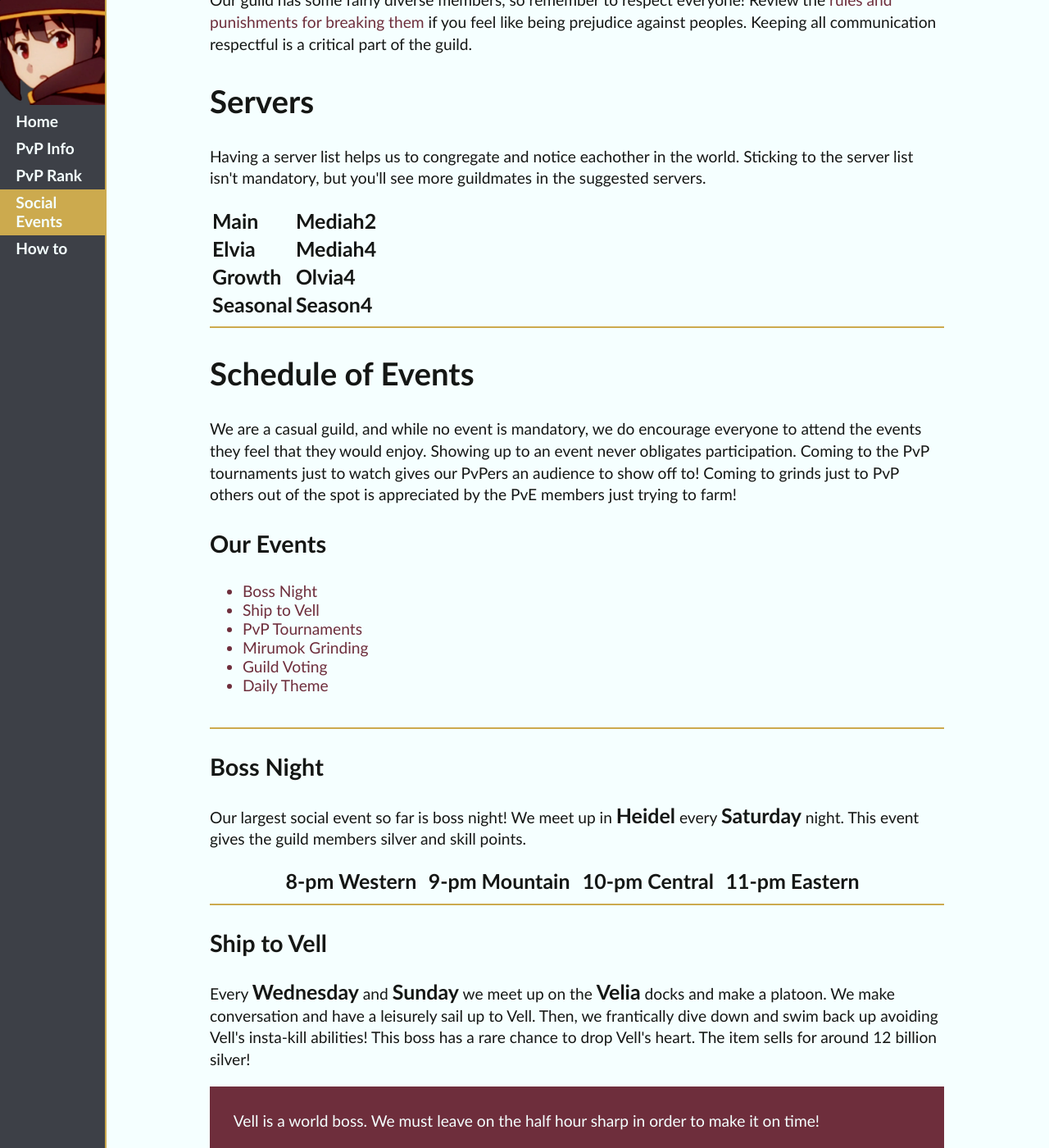
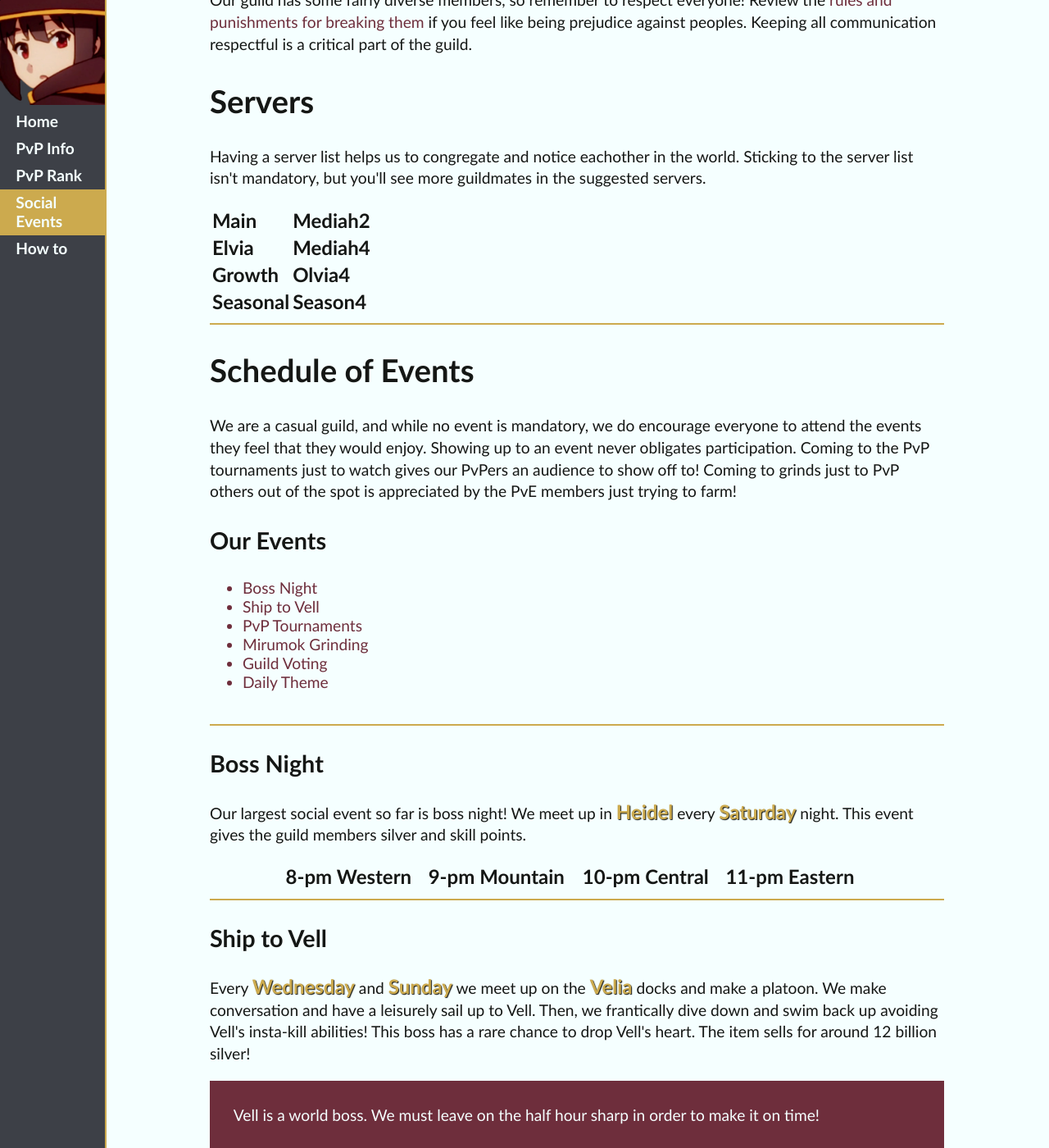
Before and after one commit to ideonella/ideonella.github.io, a Jekyll site: the page built from social.html, in a window 1280 px wide and 1400 px high, scrolled down 568 px. Shown: the whole window at 82% size. Built offline with Jekyll 4.4.1, drawn with Linux system fonts in a browser that asks for light colours.

Commit message:
Update main.scss

```diff
--- a/_sass/main.scss
+++ b/_sass/main.scss
@@ -13,7 +13,7 @@
 //global font
 $magic-fonts: 'Trebuchet MS', 'Arial', 'Sans-Serif';
 $font-size: 1.2em;
-$font-size-larger: 1.3em;
+$font-size-larger: 1.25em;
 
 // html specific specialized section tags, these are the tags build into html that divide the page
 body {
@@ -44,6 +44,8 @@
 b {
     font-size: $font-size-larger;
     font-weight: bold;
+    color: $magic-gold;
+    text-shadow: 1px 1px 1px $magic-black;
 }
 
 h1 {
```
